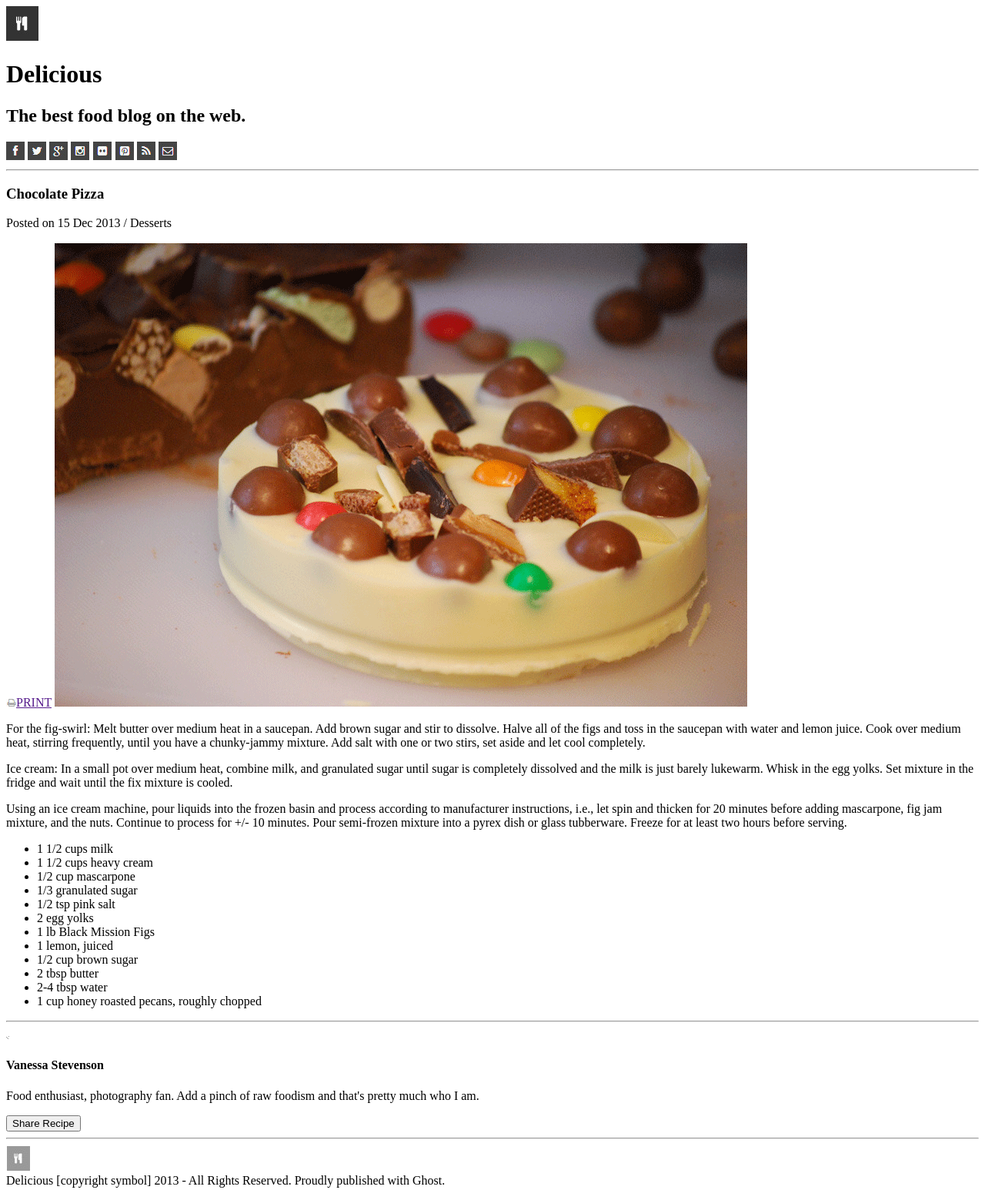
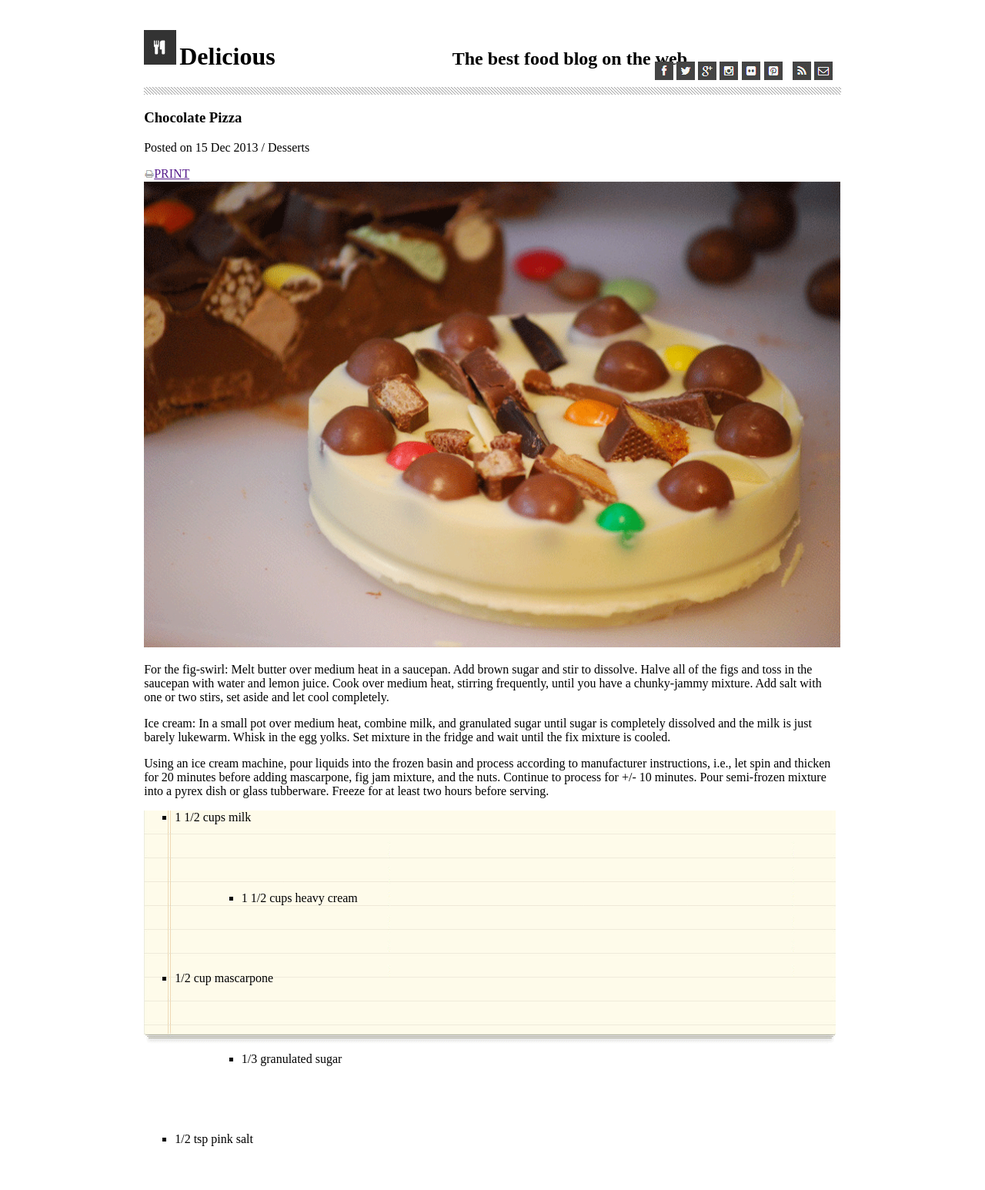
Before and after one commit to Mfarmer89/chocolate-pizza, a plain HTML site: page index.html in a window 1280 px wide. Shown: the top 1546 px of the page at 77% size. Drawn offline with Linux system fonts and the light colour scheme.

Commit message:
style work

```diff
--- a/index.html
+++ b/index.html
@@ -11,22 +11,26 @@
   <header>
     <a href="#"><img src="img/logo.png" alt="company logo" /></a>
     <h1>Delicious</h1>
-    <h2>The best food blog on the web.</h2>
+    <div id="social">
       <a href=""><img src="img/fb-icon.png" alt="facebook icon" /></a>
       <a href=""><img src="img/twit-icon.png" alt="twitter icon" /></a>
       <a href=""><img src="img/gp-icon.png" alt="google plus icon" /></a>
       <a href=""><img src="img/insta-icon.png" alt="instagram icon" /></a>
       <a href=""><img src="img/flic-icon.png" alt="flic icon" /></a>
       <a href=""><img src="img/pint-icon.png" alt="pinterest icon" /></a>
+    </div>
+      <div id="contact">
       <a href=""><img src="img/rss-icon.png" alt="rss icon" /></a>
       <a href=""><img src="img/mail-icon.png" alt="mail icon" /></a>
-    <hr>
+    </div>
+    <h2>The best food blog on the web.</h2>
+    <div class="spacer"></div>
   </header>
   <main>
     <h3>Chocolate Pizza</h3>
     <p>Posted on 15 Dec 2013 / Desserts</p>
     <a href=""><img src="img/print-icon.png" alt="print icon" />PRINT</a>
-    <img src="img/choco-pizza.png" alt="chocolate pizza" />
+    <img src="img/choco-pizza.png" id="mainpic" alt="chocolate pizza" />
     <p>For the fig-swirl: Melt butter over medium heat in a saucepan. Add brown sugar and stir to dissolve. Halve all of the figs and toss in the saucepan with water and lemon juice. Cook over medium heat, stirring frequently, until you have a chunky-jammy mixture. Add salt with one or two stirs, set aside and let cool completely.</p>
     <p>Ice cream: In a small pot over medium heat, combine milk, and granulated sugar until sugar is completely dissolved and the milk is just barely lukewarm. Whisk in the egg yolks. Set mixture in the fridge and wait until the fix mixture is cooled.</p>
     <p>Using an ice cream machine, pour liquids into the frozen basin and process according to manufacturer instructions, i.e., let spin and thicken for 20 minutes before adding mascarpone, fig jam mixture, and the nuts. Continue to process for +/- 10 minutes. Pour semi-frozen mixture into a pyrex dish or glass tubberware. Freeze for at least two hours before serving.</p>
@@ -46,14 +50,13 @@
         <li>1 cup honey roasted pecans, roughly chopped</li>
       </ul>
     </div>
-    <hr>
+    <div class="spacer"> </div>
     <div>
-      <img src="img/hr-img.png" alt="contributor" />
+      <img src="img/van-pic.png" alt="contributor" />
       <h4>Vanessa Stevenson</h4>
       <p>Food enthusiast, photography fan. Add a pinch of raw foodism and that's pretty much who I am.</p>
       <button>Share Recipe</button>
     </div>
-    <hr>
     <img src="img/small-logo.png" alt="small logo" />
   </main>
   <footer>
--- a/style.css
+++ b/style.css
@@ -0,0 +1,53 @@
+body {
+  /* background: #cc8169f7; */
+  padding: 2% 14% 4%;
+}
+
+h1, h2 {
+  display: inline-block;
+}
+
+#social {
+  display: inline-block;
+  position: relative;
+  top: 20px;
+  left: 54%;
+}
+
+#contact {
+  display: inline-block;
+  position: relative;
+  top: 20px;
+  left: 55%;
+}
+
+.spacer {
+  background-image: url("img/hr-img.png");
+  background-repeat: repeat;
+  height: 10px;
+  width: 100%;
+}
+ #mainpic {
+   width: 100%;
+ }
+
+ #recipeCard {
+  background-image: url("img/list-bg.png");
+  background-repeat: no-repeat;
+ }
+
+ li {
+  list-style-type: square;
+ }
+
+li:nth-child(even) {
+  margin: 10%;
+}
+
+button {
+  background: #cc8169f7;
+  border: none;
+  color: white;
+  padding: 1em 4em;
+  text-transform: uppercase;
+}
```
Lines whose indentation alone changed are shown as unchanged.
